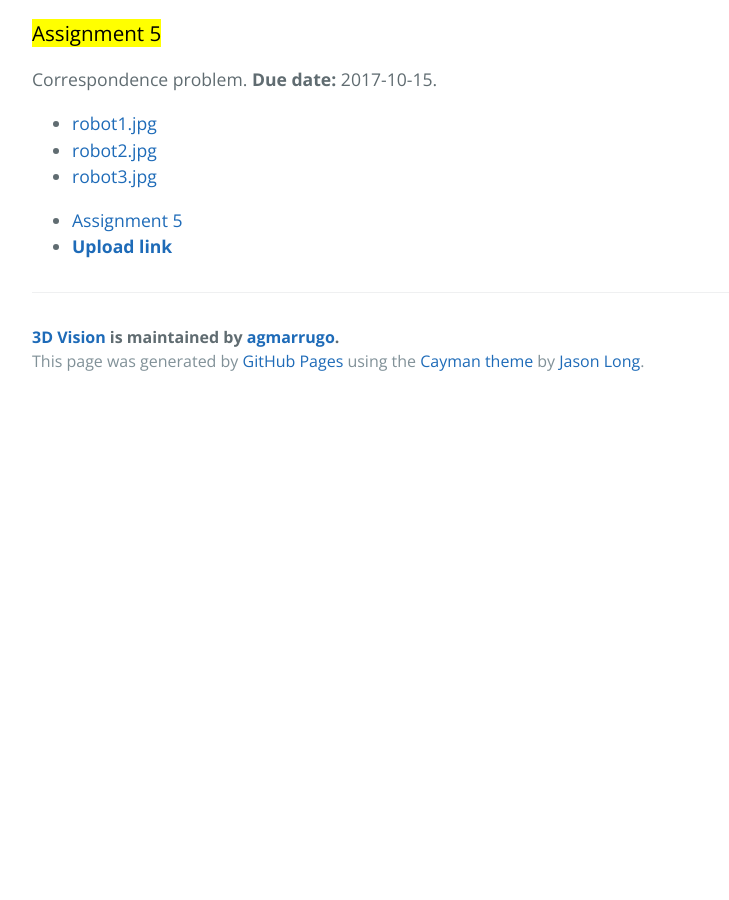
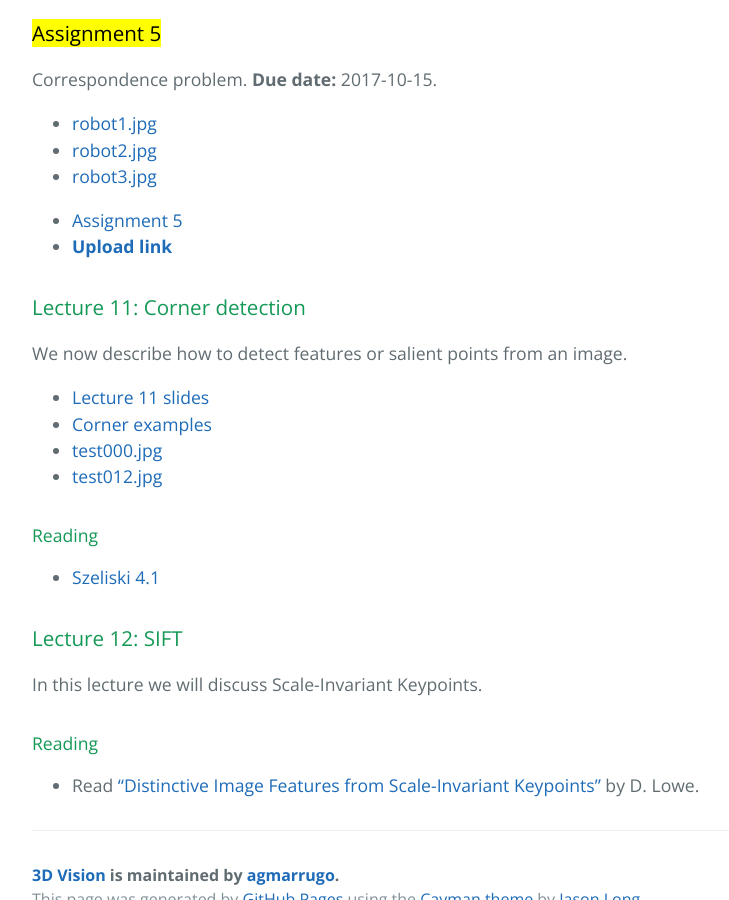
Before and after one commit to opi-lab/optical-metrology-2021, a Jekyll site: the page built from index.md, in a window 1280 px wide and 900 px high, scrolled down 5311 px. Shown: the whole window, without its empty margins (192-921 px from the left). Built offline with Jekyll 4.4.1, drawn with Linux system fonts in a browser that asks for light colours; before the commit the page ends 5716 px from its top, so only the background shows below that.

Commit message:
Lecture 11: Corner detection.

```diff
--- a/index.md
+++ b/index.md
@@ -211,7 +211,28 @@ Correspondence problem. **Due date:** 2017-10-15.
 - [robot3.jpg](https://www.dropbox.com/s/cdhgzmguodc35mb/robot3.jpg?dl=0)
 
 - [Assignment 5]({{site.url}}pdfs/a5.pdf)
-- [**Upload link**]()
+- [**Upload link**](https://www.dropbox.com/request/RurYZ2moQKlDQ7TXzzvg)
+
+### Lecture 11: Corner detection
+
+We now describe how to detect features or salient points from an image.
+
+- [Lecture 11 slides](https://www.dropbox.com/s/jzf33ufob3p01j0/lec11-Corners.pdf?dl=0)
+- [Corner examples](https://www.dropbox.com/s/kt3zv9vgiqnkooi/lec11-Corners-examples.pdf?dl=0)
+- [test000.jpg](https://www.dropbox.com/s/x8udluvs20fid66/test000.jpg?dl=0)
+- [test012.jpg](https://www.dropbox.com/s/be6vk2yq6pn6p7w/test012.jpg?dl=0)
+
+#### Reading
+
+- [Szeliski 4.1 ](https://www.dropbox.com/s/u9m34caf30c0f6p/SzeliskiBook_20100903_draft.pdf?dl=0)
+
+### Lecture 12: SIFT
+
+In this lecture we will discuss Scale-Invariant Keypoints.
+
+#### Reading
+
+- Read [“Distinctive Image Features from Scale-Invariant Keypoints"](https://www.robots.ox.ac.uk/~vgg/research/affine/det_eval_files/lowe_ijcv2004.pdf) by D. Lowe.
 
 <!--### Assignment 1
 
```
